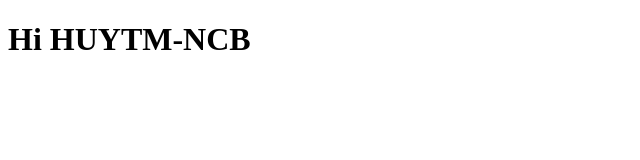
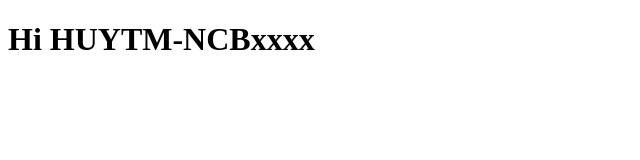
Before and after one commit to huytm1996/simple-html-app, a plain HTML site: page index.html in a window 1280 px wide. Shown: the whole page, without its empty margins (0-640 px from the left). Drawn offline with Linux system fonts and the light colour scheme.

Commit message:
18112025

```diff
--- a/index.html
+++ b/index.html
@@ -1,9 +1,9 @@
 <!DOCTYPE html>
 <html>
 <head>
-  <title>Hi HUYTM-NCB</title>
+  <title>Hi HUYTM-NCBxxx</title>
 </head>
 <body>
-  <h1>Hi HUYTM-NCB</h1>
+  <h1>Hi HUYTM-NCBxxxx</h1>
 </body>
 </html>
```
